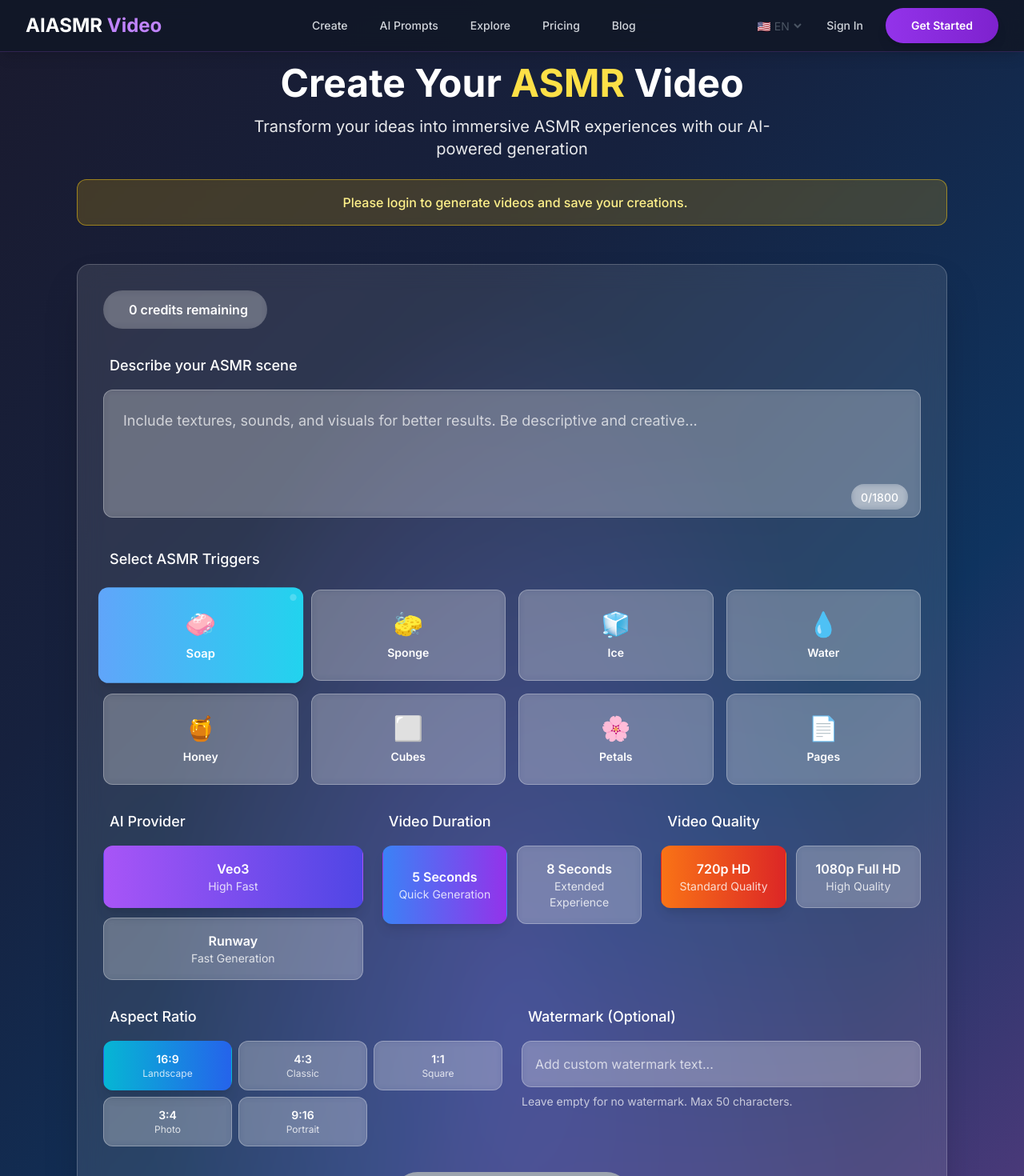
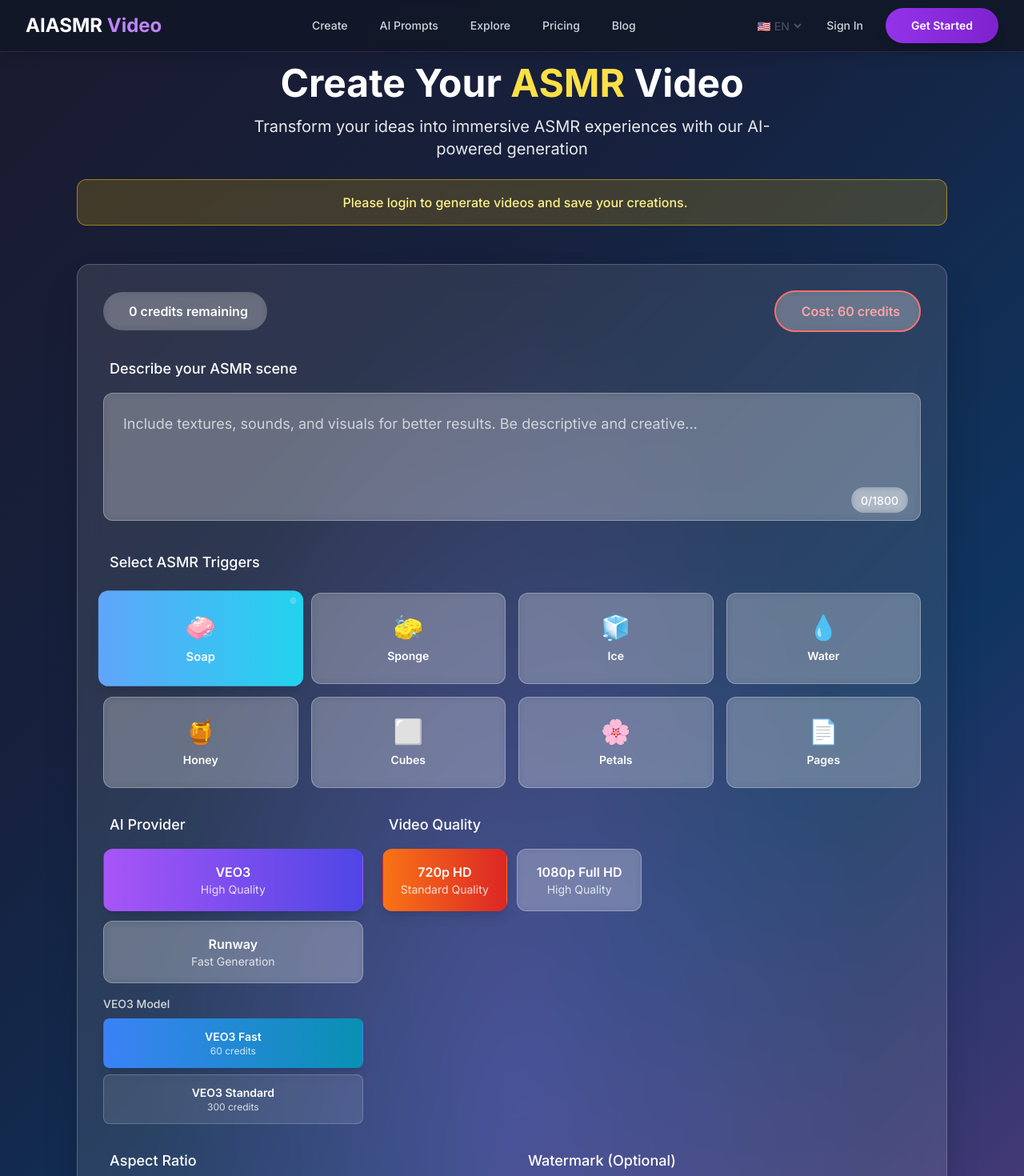
Before and after one commit to fifyrio/aiasmr, a Next.js app: page /create in a window 1280 px wide. Shown: the top 1470 px of the page at 80% size. Built offline with nearby package versions, Linux system fonts and the light colour scheme; no server answers.

Commit message:
Update KIE API integration and add credit calculator functionality

```diff
--- a/src/app/api/generate/route.ts
+++ b/src/app/api/generate/route.ts
@@ -2,10 +2,11 @@
 import { createKieVeo3Client } from '@/lib/kie-veo3-client';
 import { createClient } from '@/lib/supabase/server';
 import { deductCredits } from '@/lib/credits-manager';
+import { calculateCredits } from '@/lib/credit-calculator';
 
 export async function POST(request: NextRequest) {
   try {
-    const { prompt, triggers, aspectRatio = '16:9', duration = 5, quality = '720p', imageUrl, waterMark = '', provider = 'veo3' } = await request.json();
+    const { prompt, triggers, aspectRatio = '16:9', duration = 5, quality = '720p', imageUrl, waterMark = '', provider = 'veo3', model, credits } = await request.json();
 
     if (!prompt) {
       return NextResponse.json(
@@ -22,6 +23,19 @@
       );
     }
 
+    // Calculate required credits based on provider and settings
+    const requiredCredits = calculateCredits({
+      provider,
+      model: provider === 'veo3' ? model : undefined,
+      duration: provider === 'runway' ? duration : undefined,
+      quality
+    });
+
+    // Validate frontend credits match backend calculation
+    if (credits && credits !== requiredCredits) {
+      console.warn(`Credit mismatch: frontend sent ${credits}, backend calculated ${requiredCredits}`);
+    }
+
     console.log(`Generating video with KIE ${provider.toUpperCase()} API`);
     console.log('Original prompt:', prompt);
     console.log('Selected triggers:', triggers);
@@ -31,6 +45,8 @@
     console.log('Image URL:', imageUrl);
     console.log('Water mark:', waterMark);
     console.log('Provider:', provider);
+    console.log('Model:', model);
+    console.log('Required credits:', requiredCredits);
 
     // Create KIE Veo3 client
     const kieClient = createKieVeo3Client();
@@ -79,13 +95,14 @@
     // Generate video using KIE API (Runway or VEO3)
     const result = await kieClient.generateVideo({
       prompt: enhancedPrompt,
-      duration: duration as 5 | 8,
+      duration: provider === 'runway' ? (duration as 5 | 8) : 5, // VEO3 doesn't use duration
       quality: quality as '720p' | '1080p',
       aspectRatio: aspectRatio as '16:9' | '4:3' | '1:1' | '3:4' | '9:16',
       imageUrl: imageUrl,
       waterMark: waterMark || '',
       callBackUrl: callbackUrl,
-      provider: provider as 'runway' | 'veo3'
+      provider: provider as 'runway' | 'veo3',
+      model: provider === 'veo3' ? model : undefined
     });
 
     console.log('KIE API result:', result);
@@ -102,8 +119,8 @@
     if (user) {
       const creditResult = await deductCredits(
         user.id,
-        20,
-        'Video generation',
+        requiredCredits,
+        `Video generation (${provider.toUpperCase()}${provider === 'veo3' && model ? ` ${model}` : ''})`,
         result.taskId
       );
 
@@ -115,7 +132,7 @@
         );
       }
 
-      console.log(`💳 Credits deducted successfully. Remaining: ${creditResult.remainingCredits}`);
+      console.log(`💳 ${requiredCredits} credits deducted successfully. Remaining: ${creditResult.remainingCredits}`);
     }
 
     console.log('Video generation initiated and credits deducted...');
@@ -124,7 +141,7 @@
       success: true,
       taskId: result.taskId,
       status: result.status || 'pending',
-      creditsDeducted: 20,
+      creditsDeducted: requiredCredits,
       metadata: {
         originalPrompt: prompt,
         enhancedPrompt: enhancedPrompt,
--- a/src/app/api/kie-runway-callback/route.ts
+++ b/src/app/api/kie-runway-callback/route.ts
@@ -161,7 +161,7 @@
       triggers: [],
       category: 'Object',
       status: 'ready',
-      credit_cost: 20,
+      credit_cost: 12, // Default Runway 5s cost, will be updated with actual
       duration: '5s',
       resolution: '720p',
       preview_url: result.videoUrl,
--- a/src/app/api/kie-veo-callback/route.ts
+++ b/src/app/api/kie-veo-callback/route.ts
@@ -186,7 +186,7 @@
       triggers: [],
       category: 'Object',
       status: 'ready',
-      credit_cost: 20,
+      credit_cost: 60, // Default VEO3 Fast cost, will be updated with actual
       duration: '5s',
       resolution: result.resolution || '1080p',
       preview_url: result.videoUrl,
--- a/src/app/create/page.tsx
+++ b/src/app/create/page.tsx
@@ -7,6 +7,7 @@
 import Footer from '@/components/Footer';
 import { useAuth } from '@/contexts/AuthContext';
 import { useCredits } from '@/hooks/useCredits';
+import { calculateCredits, getAvailableDurations, getAvailableAspectRatios } from '@/lib/credit-calculator';
 
 const triggers = [
   { id: 'soap', name: 'Soap', icon: '🧼', color: 'from-blue-400 to-cyan-400' },
@@ -36,8 +37,21 @@
   const [quality, setQuality] = useState<'720p' | '1080p'>('720p');
   const [waterMark, setWaterMark] = useState<string>('');
   const [provider, setProvider] = useState<'runway' | 'veo3'>('veo3');
+  const [veo3Model, setVeo3Model] = useState<'veo3_fast' | 'veo3'>('veo3_fast');
 
   const maxChars = 1800;
+
+  // Calculate dynamic credits based on selections
+  const currentCredits = calculateCredits({
+    provider,
+    model: provider === 'veo3' ? veo3Model : undefined,
+    duration: provider === 'runway' ? duration : undefined,
+    quality
+  });
+
+  // Get available options based on provider
+  const availableDurations = getAvailableDurations(provider);
+  const availableAspectRatios = getAvailableAspectRatios(provider);
 
   useEffect(() => {
     AOS.init({
@@ -54,6 +68,21 @@
       setPrompt(decodeURIComponent(urlPrompt));
     }
   }, [searchParams, prompt]);
+
+  // Reset settings when provider changes
+  useEffect(() => {
+    if (provider === 'veo3') {
+      // VEO3 restrictions: only 16:9 and 9:16 aspect ratios
+      if (!['16:9', '9:16'].includes(aspectRatio)) {
+        setAspectRatio('16:9');
+      }
+    } else if (provider === 'runway') {
+      // Reset to default Runway settings if needed
+      if (!availableDurations.includes(duration)) {
+        setDuration(5);
+      }
+    }
+  }, [provider, aspectRatio, duration, availableDurations]);
 
   const pollTaskStatus = async (taskId: string) => {
     const maxAttempts = 120; // Poll for up to 10 minutes (120 * 5s = 600s) - increased for video processing
@@ -167,7 +196,7 @@
   };
 
   const handleGenerate = async () => {
-    if (!prompt.trim() || userCredits.credits <= 0) return;
+    if (!prompt.trim() || userCredits.credits < currentCredits) return;
     if (!user) {
       setError('Please login to generate videos.');
       return;
@@ -189,10 +218,12 @@
           prompt: prompt.trim(),
           triggers: selectedTriggers,
           aspectRatio,
-          duration,
+          duration: provider === 'runway' ? duration : undefined,
           quality,
           waterMark: waterMark.trim(),
           provider,
+          model: provider === 'veo3' ? veo3Model : undefined,
+          credits: currentCredits,
         }),
       });
 
@@ -221,7 +252,7 @@
     }
   };
 
-  const isGenerateDisabled = !prompt.trim() || userCredits.credits <= 0 || isGenerating;
+  const isGenerateDisabled = !prompt.trim() || userCredits.credits < currentCredits || isGenerating;
 
   return (
     <div className="min-h-screen hero-bg">
@@ -255,6 +286,12 @@
                 <span className="text-white font-semibold">
                   <i className="ri-coin-line mr-2"></i>
                   {userCredits.credits} credits remaining
+                </span>
+              </div>
+              <div className={`bg-white/20 backdrop-blur-sm rounded-full px-6 py-3 ${userCredits.credits < currentCredits ? 'border-2 border-red-400' : ''}`}>
+                <span className={`font-semibold ${userCredits.credits < currentCredits ? 'text-red-300' : 'text-yellow-300'}`}>
+                  <i className="ri-flash-line mr-2"></i>
+                  Cost: {currentCredits} credits
                 </span>
               </div>
             </div>
@@ -334,8 +371,8 @@
                         : 'bg-white/20 backdrop-blur-sm border-white/30 text-white hover:bg-white/30'
                     }`}
                   >
-                    <div className="font-semibold">Veo3</div>
-                    <div className="text-sm opacity-80">High Fast</div>
+                    <div className="font-semibold">VEO3</div>
+                    <div className="text-sm opacity-80">High Quality</div>
                   </button>
                   <button
                     onClick={() => setProvider('runway')}
@@ -349,8 +386,42 @@
                     <div className="text-sm opacity-80">Fast Generation</div>
                   </button>
                 </div>
+
+                {/* VEO3 Model Selection */}
+                {provider === 'veo3' && (
+                  <div className="mt-4">
+                    <label className="block text-sm font-medium text-white/80 mb-2">
+                      VEO3 Model
+                    </label>
+                    <div className="grid grid-cols-1 gap-2">
+                      <button
+                        onClick={() => setVeo3Model('veo3_fast')}
+                        className={`p-3 rounded-lg transition-all duration-300 border text-sm ${
+                          veo3Model === 'veo3_fast'
+                            ? 'bg-gradient-to-r from-blue-500 to-cyan-600 text-white border-transparent shadow-lg'
+                            : 'bg-white/10 border-white/20 text-white hover:bg-white/20'
+                        }`}
+                      >
+                        <div className="font-semibold">VEO3 Fast</div>
+                        <div className="text-xs opacity-80">60 credits</div>
+                      </button>
+                      <button
+                        onClick={() => setVeo3Model('veo3')}
+                        className={`p-3 rounded-lg transition-all duration-300 border text-sm ${
+                          veo3Model === 'veo3'
+                            ? 'bg-gradient-to-r from-violet-500 to-purple-600 text-white border-transparent shadow-lg'
+                            : 'bg-white/10 border-white/20 text-white hover:bg-white/20'
+                        }`}
+                      >
+                        <div className="font-semibold">VEO3 Standard</div>
+                        <div className="text-xs opacity-80">300 credits</div>
+                      </button>
                     </div>
-              {/* Duration Selection */}
+                  </div>
+                )}
+              </div>
+              {/* Duration Selection - Only for Runway */}
+              {provider === 'runway' && (
                 <div>
                   <label className="block text-lg font-medium text-white mb-4">
                     <i className="ri-time-line mr-2"></i>
@@ -366,7 +437,7 @@
                       }`}
                     >
                       <div className="font-semibold">5 Seconds</div>
-                    <div className="text-sm opacity-80">Quick Generation</div>
+                      <div className="text-sm opacity-80">12 credits</div>
                     </button>
                     <button
                       onClick={() => {
@@ -382,10 +453,11 @@
                       }`}
                     >
                       <div className="font-semibold">8 Seconds</div>
-                    <div className="text-sm opacity-80">Extended Experience</div>
+                      <div className="text-sm opacity-80">30 credits</div>
                     </button>
                   </div>
                 </div>
+              )}
 
               {/* Quality Selection */}
               <div>
@@ -438,7 +510,7 @@
                   Aspect Ratio
                 </label>
                 <div className="grid grid-cols-3 gap-2">
-                  {['16:9', '4:3', '1:1', '3:4', '9:16'].map((ratio) => (
+                  {availableAspectRatios.map((ratio) => (
                     <button
                       key={ratio}
                       onClick={() => setAspectRatio(ratio as any)}
--- /dev/null
+++ b/src/lib/credit-calculator.ts
@@ -0,0 +1,62 @@
+// Credit calculation based on provider, model, duration, and quality
+
+export interface VideoOptions {
+  provider: 'runway' | 'veo3';
+  model?: string; // For VEO3: 'veo3_fast' or 'veo3'
+  duration?: 5 | 8; // For Runway only
+  quality?: '720p' | '1080p';
+}
+
+export function calculateCredits(options: VideoOptions): number {
+  const { provider, model, duration, quality } = options;
+
+  if (provider === 'runway') {
+    // Runway credit calculation based on duration and quality
+    if (duration === 8 && quality === '720p') {
+      return 30;
+    } else if (duration === 5 && quality === '720p') {
+      return 12;
+    }
+    // Default fallback (shouldn't happen with proper validation)
+    return 12;
+  } else if (provider === 'veo3') {
+    // VEO3 credit calculation based on model
+    if (model === 'veo3_fast') {
+      return 60;
+    } else if (model === 'veo3') {
+      return 300;
+    }
+    // Default to veo3_fast if no model specified
+    return 60;
+  }
+
+  // Default fallback
+  return 20;
+}
+
+export function getProviderModelOptions(provider: 'runway' | 'veo3') {
+  if (provider === 'runway') {
+    return [
+      { value: 'runway-duration-5-generate', label: 'Runway Gen3', description: 'Fast Generation' }
+    ];
+  } else {
+    return [
+      { value: 'veo3_fast', label: 'VEO3 Fast', description: 'Quick generation' },
+      { value: 'veo3', label: 'VEO3 Standard', description: 'High quality' }
+    ];
+  }
+}
+
+export function getAvailableDurations(provider: 'runway' | 'veo3'): (5 | 8)[] {
+  if (provider === 'runway') {
+    return [5, 8];
+  } else {
+    // VEO3 doesn't support duration selection
+    return [];
+  }
+}
+
+export function getAvailableAspectRatios(provider: 'runway' | 'veo3'): string[] {
+  // Both providers now only support 16:9 and 9:16
+  return ['16:9', '9:16'];
+}
--- a/src/lib/kie-veo3-client.ts
+++ b/src/lib/kie-veo3-client.ts
@@ -9,6 +9,7 @@
   waterMark?: string;
   callBackUrl: string;
   provider?: 'runway' | 'veo3';
+  model?: string; // VEO3 model: 'veo3_fast' or 'veo3'
 }
 
 export interface VideoGenerationResult {
@@ -120,7 +121,15 @@
 
     const provider = options.provider || 'veo3';
     const endpoint = provider === 'runway' ? '/runway/generate' : '/veo/generate';
-    const model = provider === 'runway' ? 'runway-duration-5-generate' : 'veo3_fast';
+
+    // Model selection based on provider and options
+    let model: string;
+    if (provider === 'runway') {
+      model = 'runway-duration-5-generate';
+    } else {
+      // VEO3: use provided model or default to veo3_fast
+      model = options.model || 'veo3_fast';
+    }
 
     // Format the request according to new KIE API documentation
     const requestData = {
@@ -131,7 +140,7 @@
       aspectRatio: options.aspectRatio,
       waterMark: options.waterMark || '',
       callBackUrl: options.callBackUrl,
-      enableFallback: true,
+      enableFallback: false,
       ...(options.imageUrl && { imageUrl: options.imageUrl })
     };
 
```
Also changed, not shown: .claude/settings.local.json. Lines whose indentation alone changed are shown as unchanged.
